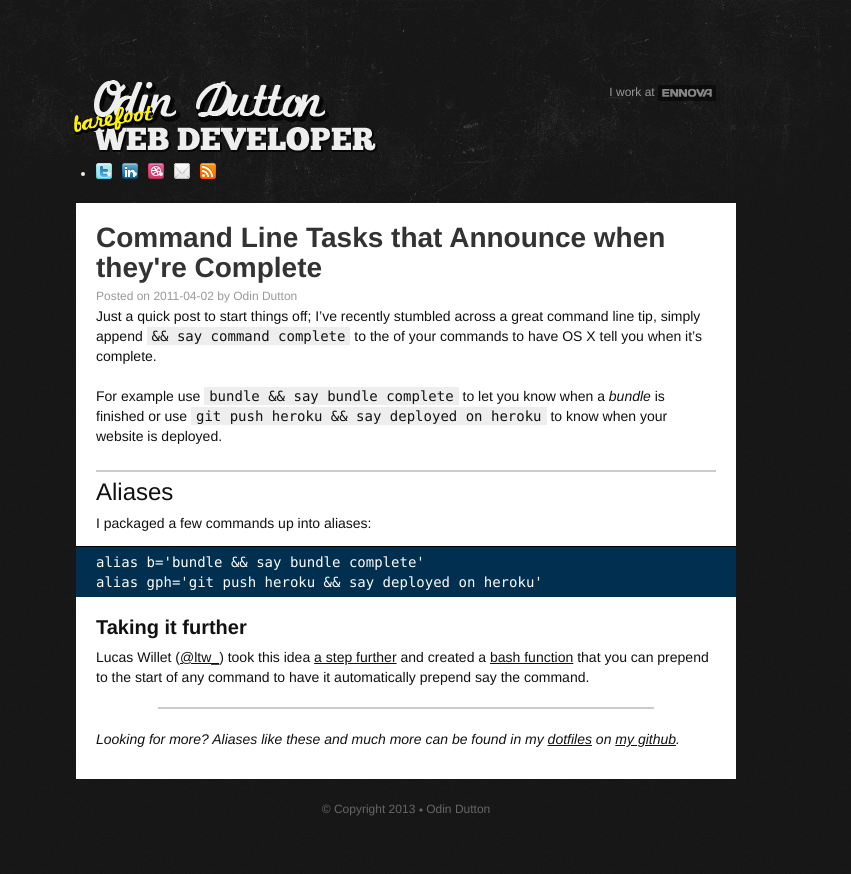
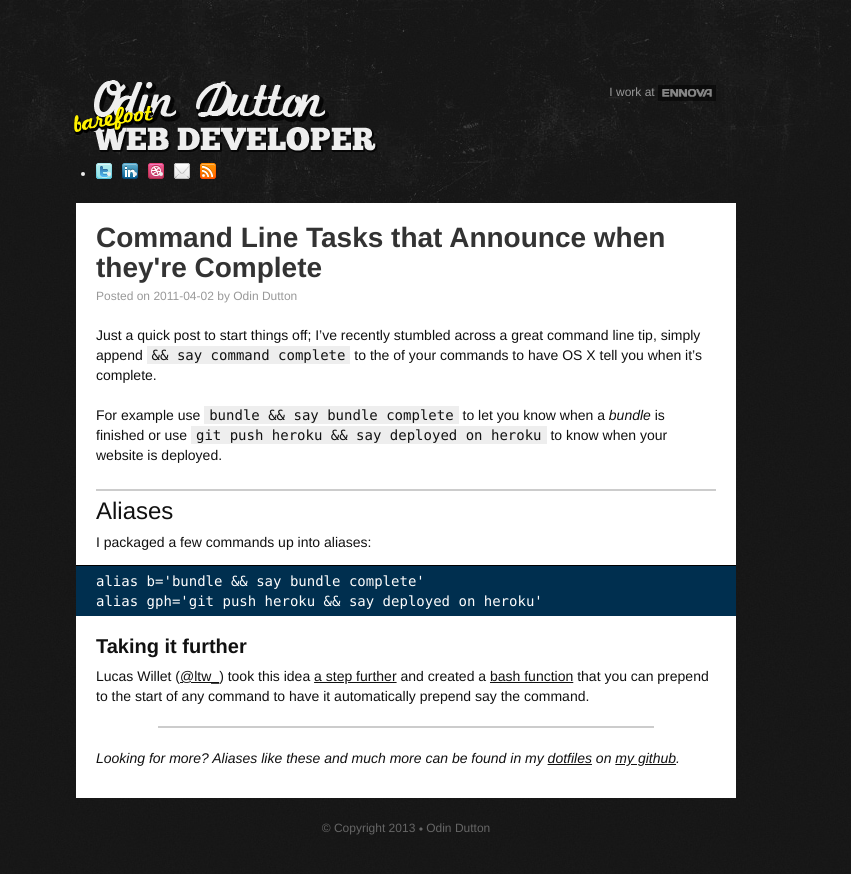
Before and after one commit to twe4ked/odindutton.com, a Jekyll site: the page built from _posts/2011-04-02-say-complete.markdown, in a window 1280 px wide. Shown: the top 874 px of the page, without its empty margins (234-1085 px from the left). Built offline with Jekyll 4.4.1, drawn with Linux system fonts in a browser that asks for light colours; Markdown is read by kramdown in place of the engine named in the settings; comment, search, counter and statistics services are not loaded.

Commit message:
Post content should not be inside the header.

```diff
--- a/_layouts/post.html
+++ b/_layouts/post.html
@@ -9,6 +9,6 @@ layout: default
       <time pubdate>Posted on {{ page.date | date: "%Y-%m-%d") }}</time>
       <span>by Odin Dutton</span>
     </div>
-    {{ content }}
   </header>
+  {{ content }}
 </article>
```
